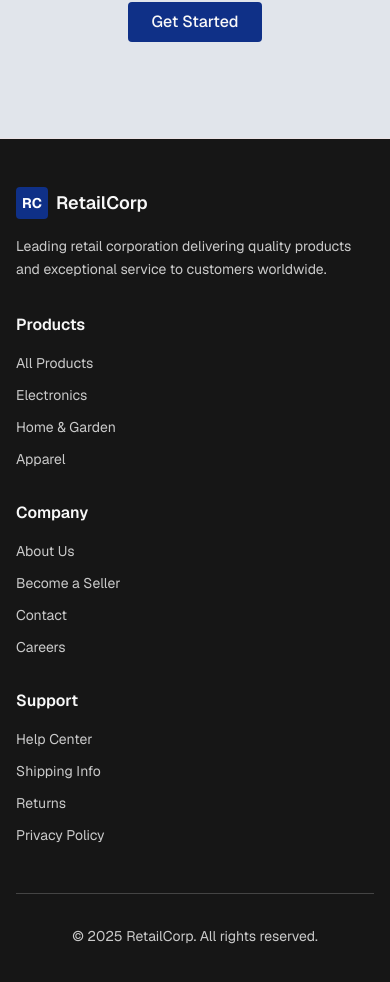
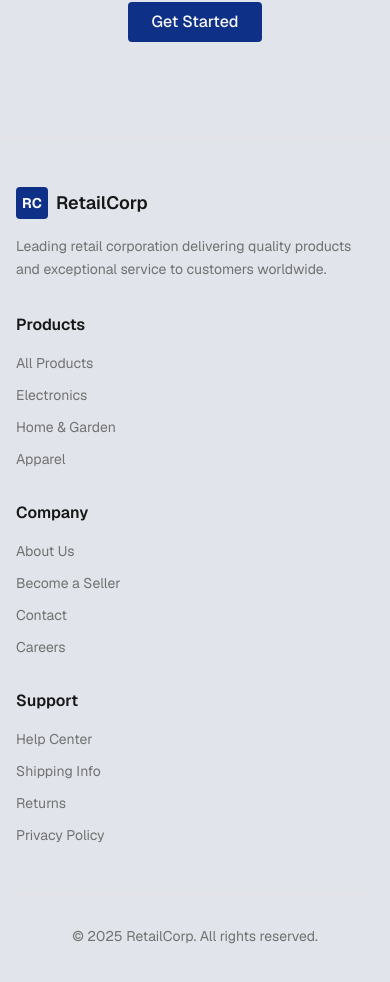
Before and after one commit to lakshanabenayake/Re-Store, a Next.js app in the folder clientv2/: page / in a window 390 px wide. Shown: the part 7838-8820 px from the top of the page. Built offline with nearby package versions, Linux system fonts and the light colour scheme; no server answers.

Commit message:
footer updated

```diff
--- a/clientv2/app/catalog/page.tsx
+++ b/clientv2/app/catalog/page.tsx
@@ -104,7 +104,7 @@ export default function CatalogPage() {
   return (
     <div className="container mx-auto px-4 py-12">
       <div className="mb-8">
-        <h1 className="font-serif text-4xl md:text-5xl font-light mb-4">Shop All Products</h1>
+        <h1 className="font-medium text-4xl md:text-5xl font-light mb-4">Shop All Products</h1>
         <p className="text-muted-foreground">Discover our complete collection of curated premium products.</p>
       </div>
 
--- a/clientv2/components/footer.tsx
+++ b/clientv2/components/footer.tsx
@@ -2,34 +2,34 @@ import Link from "next/link"
 
 export function Footer() {
   return (
-    <footer className="border-t border-border bg-foreground text-background">
+    <footer className="border-t border-border bg-secondary">
       <div className="container mx-auto px-4 py-12">
         <div className="grid grid-cols-1 md:grid-cols-4 gap-8">
           <div>
             <div className="flex items-center gap-2 mb-4">
               <div className="w-8 h-8 bg-primary rounded-md flex items-center justify-center">
-                <span className="text-white font-bold text-sm">RC</span>
+                <span className="text-primary-foreground font-bold text-sm">RC</span>
               </div>
-              <span className="font-semibold text-lg">RetailCorp</span>
+              <span className="font-semibold text-lg text-foreground">RetailCorp</span>
             </div>
-            <p className="text-sm text-background/80 leading-relaxed">
+            <p className="text-sm text-muted-foreground leading-relaxed">
               Leading retail corporation delivering quality products and exceptional service to customers worldwide.
             </p>
           </div>
 
           {/* Products */}
           <div>
-            <h3 className="font-semibold mb-4">Products</h3>
+            <h3 className="font-semibold mb-4 text-foreground">Products</h3>
             <ul className="space-y-3 text-sm">
               <li>
-                <Link href="/catalog" className="text-background/80 hover:text-background transition-colors">
+                <Link href="/catalog" className="text-muted-foreground hover:text-foreground transition-colors">
                   All Products
                 </Link>
               </li>
               <li>
                 <Link
                   href="/catalog?category=electronics"
-                  className="text-background/80 hover:text-background transition-colors"
+                  className="text-muted-foreground hover:text-foreground transition-colors"
                 >
                   Electronics
                 </Link>
@@ -37,7 +37,7 @@ export function Footer() {
               <li>
                 <Link
                   href="/catalog?category=home"
-                  className="text-background/80 hover:text-background transition-colors"
+                  className="text-muted-foreground hover:text-foreground transition-colors"
                 >
                   Home & Garden
                 </Link>
@@ -45,7 +45,7 @@ export function Footer() {
               <li>
                 <Link
                   href="/catalog?category=apparel"
-                  className="text-background/80 hover:text-background transition-colors"
+                  className="text-muted-foreground hover:text-foreground transition-colors"
                 >
                   Apparel
                 </Link>
@@ -55,25 +55,25 @@ export function Footer() {
 
           {/* Company */}
           <div>
-            <h3 className="font-semibold mb-4">Company</h3>
+            <h3 className="font-semibold mb-4 text-foreground">Company</h3>
             <ul className="space-y-3 text-sm">
               <li>
-                <Link href="/about" className="text-background/80 hover:text-background transition-colors">
+                <Link href="/about" className="text-muted-foreground hover:text-foreground transition-colors">
                   About Us
                 </Link>
               </li>
               <li>
-                <Link href="/seller" className="text-background/80 hover:text-background transition-colors">
+                <Link href="/seller" className="text-muted-foreground hover:text-foreground transition-colors">
                   Become a Seller
                 </Link>
               </li>
               <li>
-                <Link href="/contact" className="text-background/80 hover:text-background transition-colors">
+                <Link href="/contact" className="text-muted-foreground hover:text-foreground transition-colors">
                   Contact
                 </Link>
               </li>
               <li>
-                <Link href="/careers" className="text-background/80 hover:text-background transition-colors">
+                <Link href="/careers" className="text-muted-foreground hover:text-foreground transition-colors">
                   Careers
                 </Link>
               </li>
@@ -82,25 +82,25 @@ export function Footer() {
 
           {/* Support */}
           <div>
-            <h3 className="font-semibold mb-4">Support</h3>
+            <h3 className="font-semibold mb-4 text-foreground">Support</h3>
             <ul className="space-y-3 text-sm">
               <li>
-                <Link href="/help" className="text-background/80 hover:text-background transition-colors">
+                <Link href="/help" className="text-muted-foreground hover:text-foreground transition-colors">
                   Help Center
                 </Link>
               </li>
               <li>
-                <Link href="/shipping" className="text-background/80 hover:text-background transition-colors">
+                <Link href="/shipping" className="text-muted-foreground hover:text-foreground transition-colors">
                   Shipping Info
                 </Link>
               </li>
               <li>
-                <Link href="/returns" className="text-background/80 hover:text-background transition-colors">
+                <Link href="/returns" className="text-muted-foreground hover:text-foreground transition-colors">
                   Returns
                 </Link>
               </li>
               <li>
-                <Link href="/privacy" className="text-background/80 hover:text-background transition-colors">
+                <Link href="/privacy" className="text-muted-foreground hover:text-foreground transition-colors">
                   Privacy Policy
                 </Link>
               </li>
@@ -108,7 +108,7 @@ export function Footer() {
           </div>
         </div>
 
-        <div className="border-t border-background/20 mt-12 pt-8 text-center text-sm text-background/80">
+        <div className="border-t border-border mt-12 pt-8 text-center text-sm text-muted-foreground">
           <p>&copy; {new Date().getFullYear()} RetailCorp. All rights reserved.</p>
         </div>
       </div>
--- a/clientv2/components/navbar.tsx
+++ b/clientv2/components/navbar.tsx
@@ -37,15 +37,12 @@ export function Navbar() {
         </Link>
 
         {/* Desktop Navigation */}
-        <nav className="hidden md:flex items-center gap-8">
+        <nav className="hidden md:flex items-center gap-10">
           <Link href="/catalog" className="text-sm font-medium text-foreground hover:text-primary transition-colors">
             Products
           </Link>
           <Link href="/about" className="text-sm font-medium text-foreground hover:text-primary transition-colors">
             About
-          </Link>
-          <Link href="/seller" className="text-sm font-medium text-foreground hover:text-primary transition-colors">
-            Sellers
           </Link>
         </nav>
 
```
